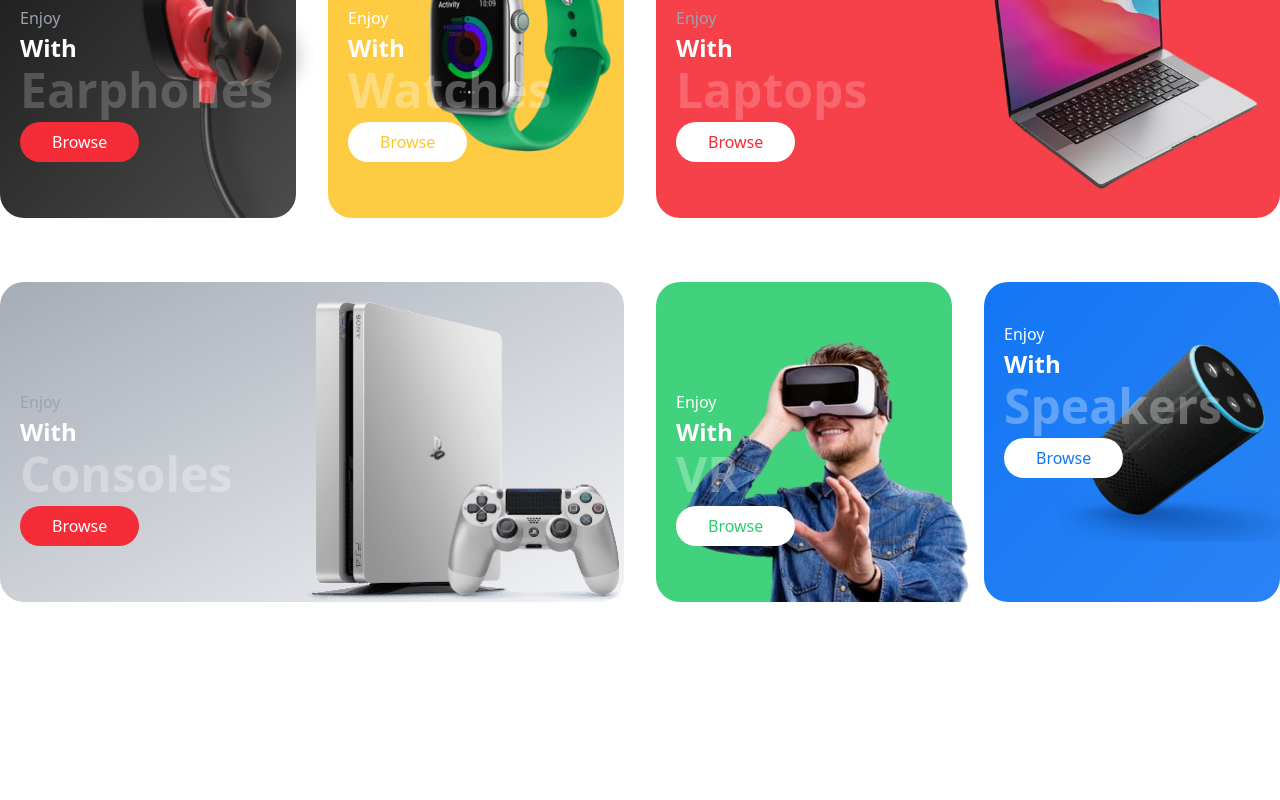
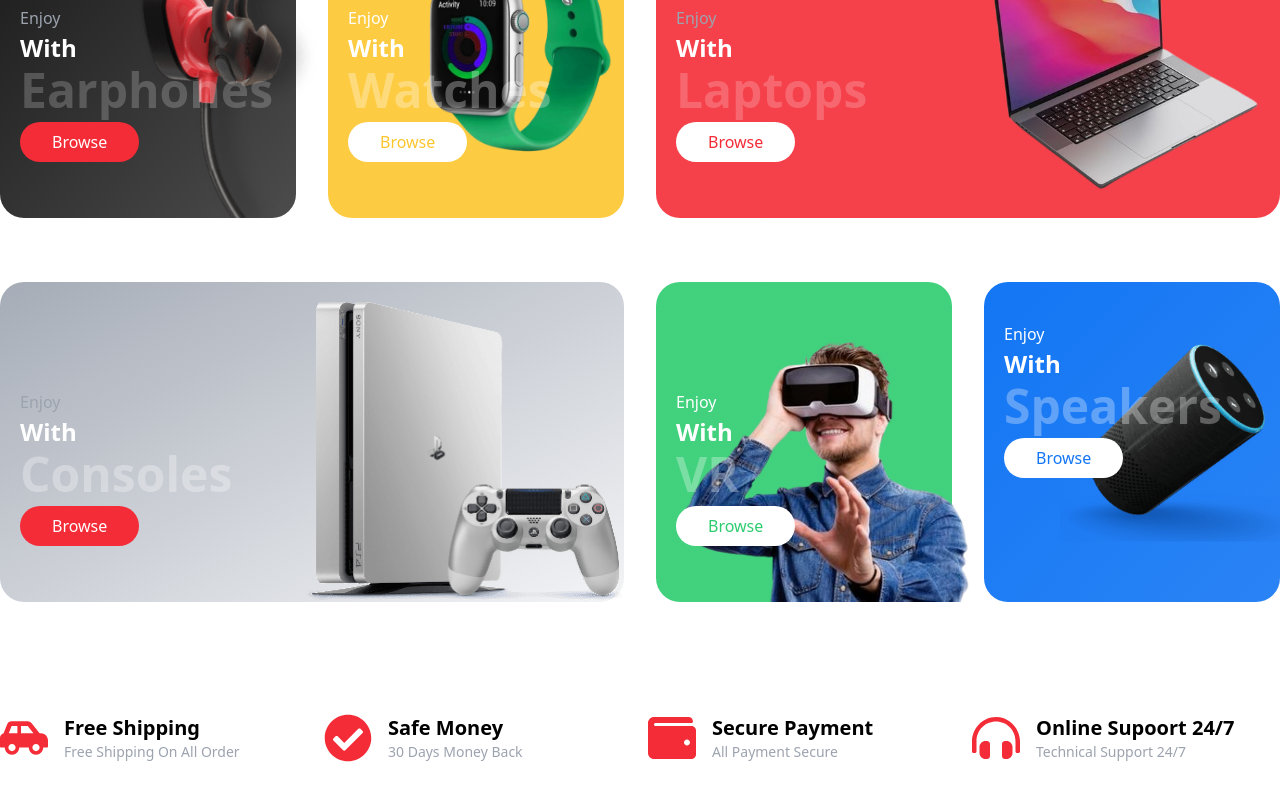
Before and after one commit to NMc0der/TCJ-ecommerce, a React (Vite) app: page / in a window 1280 px wide. Shown: the part 860-1660 px from the top of the page. Before the commit the page ends 1494 px from the top, so only its background shows below. Built offline with nearby package versions, Linux system fonts and the light colour scheme.

Commit message:
finished services section

```diff
--- a/src/App.jsx
+++ b/src/App.jsx
@@ -4,14 +4,16 @@
 import "./App.css";
 import Category from "./components/Category";
 import Category2 from "./components/Category2";
+import Services from "./components/Sevices";
 
 function App() {
   return (
-    <div>
+    <div className="bg-white dark:bg-gray-900 dark:text-white duration-200 overflow-hidden">
       <Navbar />
       <Hero />
       <Category />
       <Category2 />
+      <Services />
     </div>
   );
 }
--- /dev/null
+++ b/src/components/Sevices.jsx
@@ -0,0 +1,60 @@
+import React from "react";
+import {
+  FaCarSide,
+  FaHeadphonesAlt,
+  FaWallet,
+  FaCheckCircle,
+} from "react-icons/fa";
+
+const ServiceData = [
+  {
+    id: 1,
+    icon: <FaCarSide className="text-4xl md:text-5xl text-primary" />,
+    title: "Free Shipping",
+    description: "Free Shipping On All Order",
+  },
+  {
+    id: 2,
+    icon: <FaCheckCircle className="text-4xl md:text-5xl text-primary" />,
+    title: "Safe Money",
+    description: "30 Days Money Back",
+  },
+  {
+    id: 3,
+    icon: <FaWallet className="text-4xl md:text-5xl text-primary" />,
+    title: "Secure Payment",
+    description: "All Payment Secure",
+  },
+  {
+    id: 4,
+    icon: <FaHeadphonesAlt className="text-4xl md:text-5xl text-primary" />,
+    title: "Online Supoort 24/7",
+    description: "Technical Support 24/7",
+  },
+];
+
+const Services = () => {
+  return (
+    <div>
+      <div className="container my-14 md:my-20">
+        <div className="grid grid-cols-2 lg:grid-cols-4 gap-4 gap-y-8">
+          {ServiceData.map((data) => (
+            <div
+              className="flex flex-col items-start  sm:flex-row gap-4"
+              key={data.id}
+            >
+              {data.icon}
+              <div>
+                <h1 className="lg:text-xl font-bold">{data.title}</h1>
+                <h1 className="text-gray-400 text-sm">{data.description}</h1>
+              </div>
+            </div>
+          ))}
+          <div></div>
+        </div>
+      </div>
+    </div>
+  );
+};
+
+export default Services;
```
